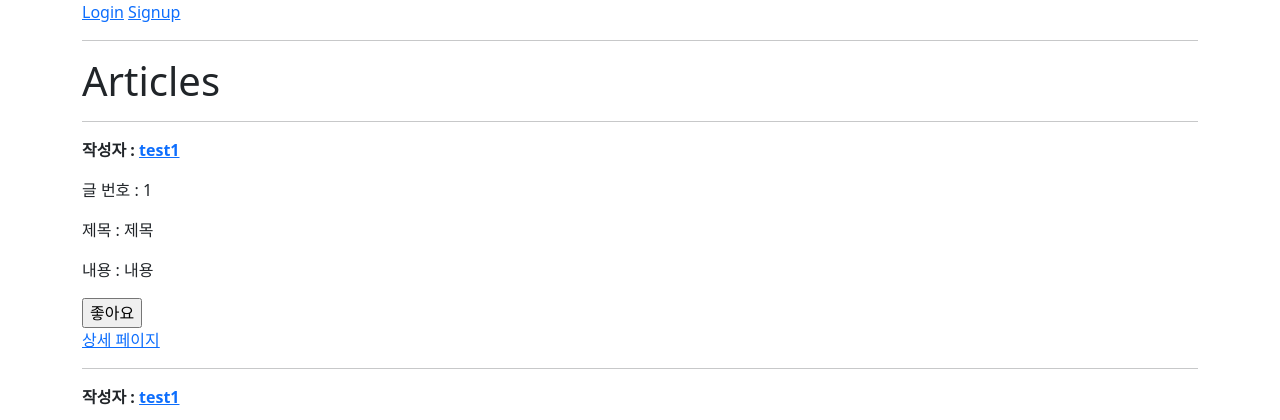
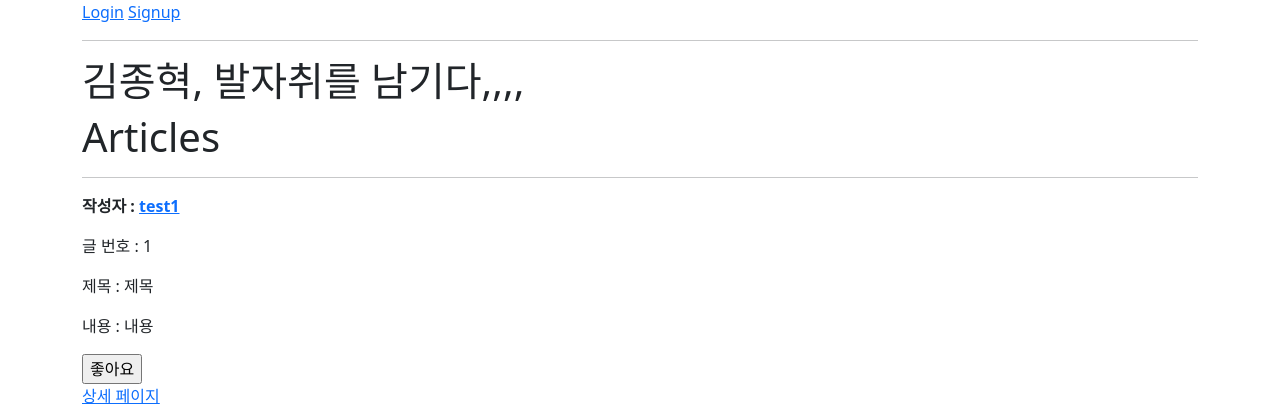
Before and after one commit to gumi8-ed/pr_test, a Django app: page /articles/ in a window 1280 px wide. Shown: the top 420 px of the page. Run offline with Django 3.2, Linux system fonts and the light colour scheme; data comes from the database, SQL or seed files in the repository.

Commit message:
JongHyeok made

```diff
--- a/articles/templates/articles/index.html
+++ b/articles/templates/articles/index.html
@@ -1,6 +1,7 @@
 {% extends 'base.html' %}
 
 {% block content %}
+  <h1>김종혁, 발자취를 남기다,,,,</h1>
   <h1>Articles</h1>
   {% if request.user.is_authenticated %}
     <a href="{% url 'articles:create' %}">CREATE</a>
```
